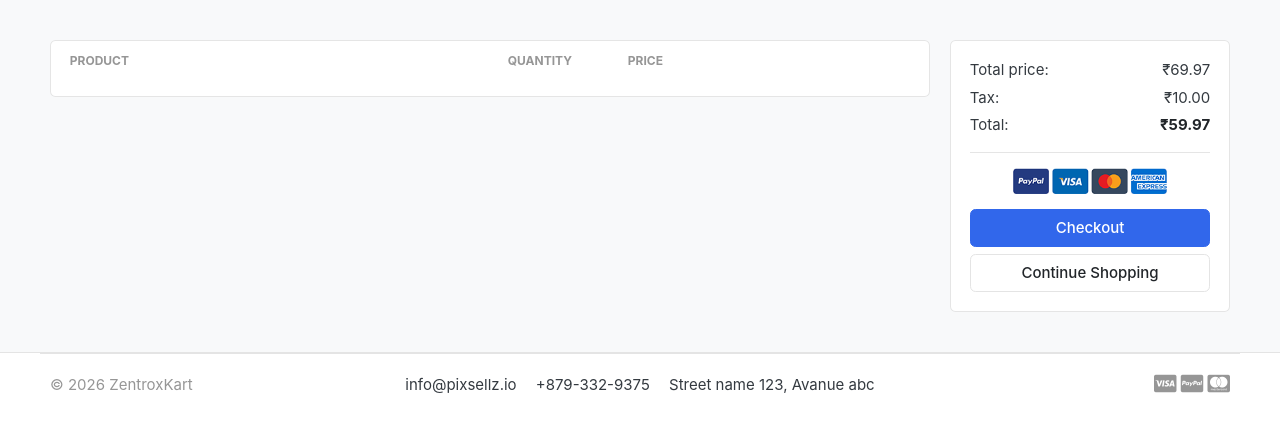
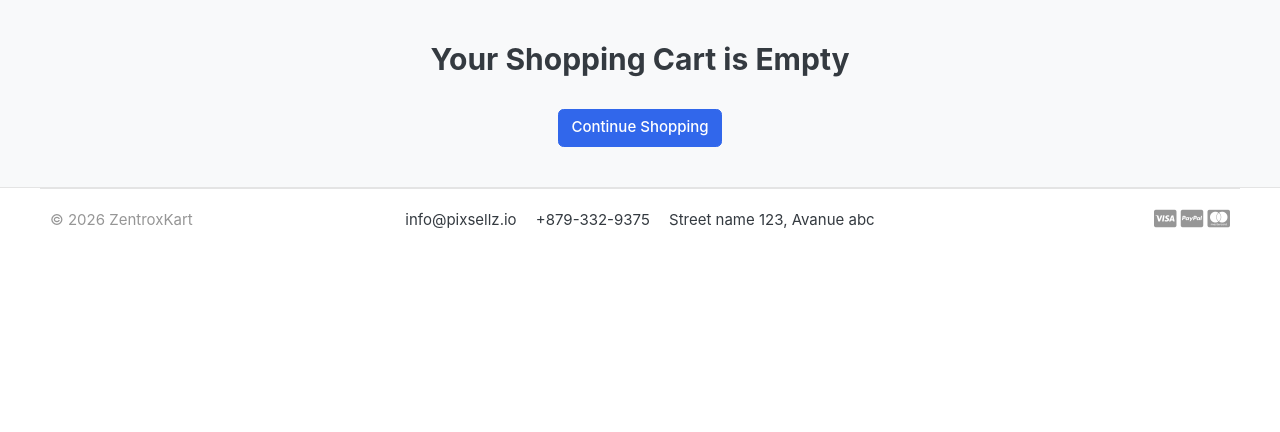
Before and after one commit to MeghendraNaidu/ZentroxKart-Website, a Django app: page /cart/ in a window 1280 px wide. Shown: the part 118-550 px from the top of the page. Run offline with Django 5.2, Linux system fonts and the light colour scheme; tables that the repository leaves empty hold one stand-in row (values such as "Sample post"); lists and menus that the app fills with data are empty; some libraries are stand-ins or nearby versions; some web fonts are replaced.

Commit message:
Cart Updated things is Add to cart, Remove Cart items

```diff
--- a/carts/urls.py
+++ b/carts/urls.py
@@ -5,8 +5,8 @@ from . import views
 urlpatterns = [
     path('', views.cart, name='cart'),
     path('add_cart/<int:product_id>/', views.add_cart, name='add_cart'),
-    # path('remove_cart/<int:product_id>/', views.remove_cart, name='remove_cart'),
-    # path('remove_cart_item/<int:product_id>/', views.remove_cart_item, name='remove_cart_item'),
+    path('remove_cart/<int:product_id>/', views.remove_cart, name='remove_cart'),
+    path('remove_cart_item/<int:product_id>/', views.remove_cart_item, name='remove_cart_item'),
 
     # path('checkout/', views.checkout, name='checkout'),
 ]
--- a/carts/views.py
+++ b/carts/views.py
@@ -41,20 +41,40 @@ def add_cart(request, product_id):
     return redirect('cart')
 
 
+def remove_cart(request, product_id):
+    cart = Cart.objects.get(cart_id = _cart_id(request))
+    product = get_object_or_404(Product, id = product_id)
+    cart_item = CartItem.objects.get(product = product, cart = cart)
+    if cart_item.quantity > 1:
+        cart_item.quantity -= 1
+        cart_item.save()
+    else:
+        cart_item.delete()
+    return redirect('cart')
+
+def remove_cart_item(request, product_id):
+    cart = Cart.objects.get(cart_id = _cart_id(request))
+    product = get_object_or_404(Product, id = product_id)
+    cart_item = CartItem.objects.get(product = product, cart = cart)
+    cart_item.delete()
+    return redirect('cart')
+
+
 def cart(request, total=0, quantity=0, cart_items=None):
     try:
-        # tax = 0
-        # grand_total = 0
+        tax = 0
+        grand_total = 0
         # if request.user.is_authenticated:
         #     cart_items = CartItem.objects.filter(user=request.user, is_active=True)
         # else:
         cart = Cart.objects.get(cart_id=_cart_id(request))
-        cart_items = CartItem.objects.filter(cart=cart, is_active=True)
+        cart_items = CartItem.objects.filter(cart=cart)  #Chat GPT
+        # cart_items = CartItem.objects.filter(cart=cart, is_active=True)
         for cart_item in cart_items:
             total += (cart_item.product.price * cart_item.quantity)
             quantity += cart_item.quantity
-        # tax = (2 * total)/100
-        # grand_total = total + tax
+        tax = (2 * total)/100
+        grand_total = total + tax
     except ObjectDoesNotExist:
         pass #just ignore
 
@@ -62,7 +82,8 @@ def cart(request, total=0, quantity=0, cart_items=None):
         'total': total,
         'quantity': quantity,
         'cart_items': cart_items,
-        # 'tax'       : tax,
-        # 'grand_total': grand_total,
+        'tax'       : tax,
+        'grand_total': grand_total,
     }
     return render(request, 'store/cart.html', context)
+    # return HttpResponse(cart_items)
--- a/templates/store/cart.html
+++ b/templates/store/cart.html
@@ -8,7 +8,14 @@
 <div class="container">
 
 <!-- ============================ COMPONENT 1 ================================= -->
+ {% if not cart_items %}
+ <h2 class="text-center">Your Shopping Cart is Empty</h2>
+ <br>
+ <div class="text-center">
+	<a href="{% url 'store' %}" class="btn btn-primary">Continue Shopping</a>
+ </div>
 
+ {% else %}
 <div class="row">
 	<aside class="col-lg-9">
 <div class="card">
@@ -38,23 +45,23 @@
 					<div class="col">
 						<div class="input-group input-spinner">
 							<div class="input-group-prepend">
-							<button class="btn btn-light" type="button" id="button-plus"> <i class="fa fa-minus"></i> </button>
+							<a href="{% url 'remove_cart' cart_item.product.id %}" class="btn btn-light" type="button" id="button-plus"> <i class="fa fa-minus"></i> </a>
 							</div>
 							<input type="text" class="form-control"  value="{{ cart_item.quantity }}">
 							<div class="input-group-append">
-							<button class="btn btn-light" type="button" id="button-minus"> <i class="fa fa-plus"></i> </button>
+							<a href="{% url 'add_cart' cart_item.product.id %}" class="btn btn-light" type="button" id="button-minus"> <i class="fa fa-plus"></i> </a>
 							</div>
 						</div> <!-- input-group.// -->
 					</div> <!-- col.// -->
 	</td>
 	<td>
 		<div class="price-wrap">
-			<var class="price">₹1156.00</var>
-			<small class="text-muted"> ₹315.20 each </small>
+			<var class="price">₹ {{ cart_item.sub_total }}</var>
+			<small class="text-muted"> ₹ {{ cart_item.product.price }} each </small>
 		</div> <!-- price-wrap .// -->
 	</td>
 	<td class="text-right">
-	<a href="" class="btn btn-danger"> Remove</a>
+	<a href="{% url 'remove_cart_item' cart_item.product.id %}" class="btn btn-danger"> Remove</a>
 	</td>
 </tr>
 {% endfor %}
@@ -69,15 +76,15 @@
 		<div class="card-body">
 			<dl class="dlist-align">
 			  <dt>Total price:</dt>
-			  <dd class="text-right">₹69.97</dd>
+			  <dd class="text-right">₹ {{ total }}</dd>
 			</dl>
 			<dl class="dlist-align">
 			  <dt>Tax:</dt>
-			  <dd class="text-right"> ₹10.00</dd>
+			  <dd class="text-right"> ₹ {{ tax }}</dd>
 			</dl>
 			<dl class="dlist-align">
-			  <dt>Total:</dt>
-			  <dd class="text-right text-dark b"><strong>₹59.97</strong></dd>
+			  <dt>Grand Total:</dt>
+			  <dd class="text-right text-dark b"><strong>₹ {{ grand_total }}</strong></dd>
 			</dl>
 			<hr>
 			<p class="text-center mb-3">
@@ -93,6 +100,7 @@
 
 </div> <!-- row.// -->
 <!-- ============================ COMPONENT 1 END .// ================================= -->
+{% endif %}
 
 </div> <!-- container .//  -->
 </section>
```
Also changed, not shown: carts/models.py (+4 -4 lines).
